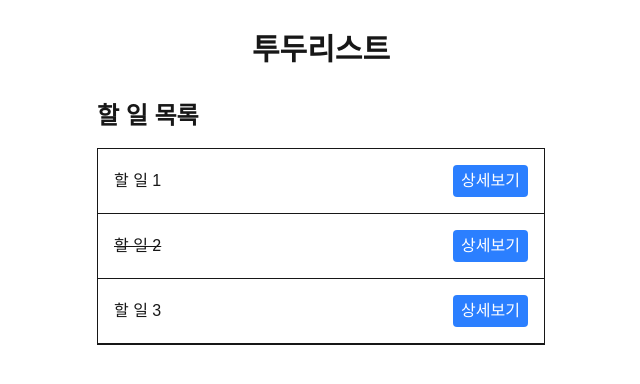
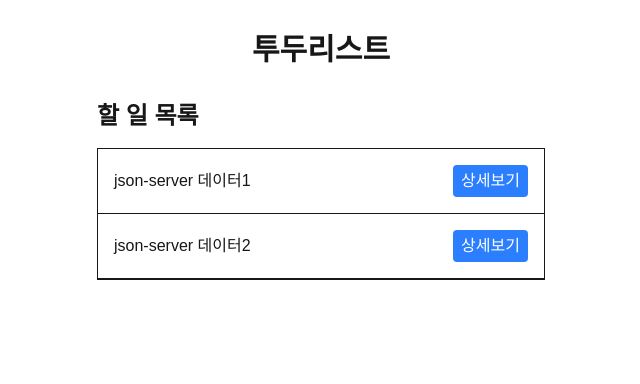
Before and after one commit to 9g-g9/tq-codeit-fs12-nayeon, a Next.js app: page / in a window 1280 px wide. Shown: the top 384 px of the page, without its empty margins (319-959 px from the left). Built offline with nearby package versions, Linux system fonts and the light colour scheme; data requests are answered from the project's data file.

Commit message:
실습 완료

```diff
--- a/src/app/page.jsx
+++ b/src/app/page.jsx
@@ -1,7 +1,8 @@
 "use client";
 
-import { useState } from "react";
+import { useEffect, useState } from "react";
 import TodoList from "./_components/TodoList";
+import { fetchTodos } from "@/api/todos";
 
 const initialTodos = [
   {
@@ -22,14 +23,22 @@ const initialTodos = [
 ];
 
 export default function Home() {
-  const [todos, setTodos] = useState(initialTodos);
+  const [todos, setTodos] = useState([]);
 
   const loadTodos = async () => {
     // TODO: 할 일 목록을 가져오는 로직 추가
     // - initialTodos 제거하고 초기값 빈 배열 [] 적용
     // - useEffect 콜백 함수 내에서 사용
     // - fetchTodos 함수 호출
+
+    const data = await fetchTodos();
+
+    setTodos(data);
   };
+
+  useEffect(() => {
+    loadTodos();
+  }, []);
 
   return (
     <div className="container mx-auto px-4 py-8">
```
